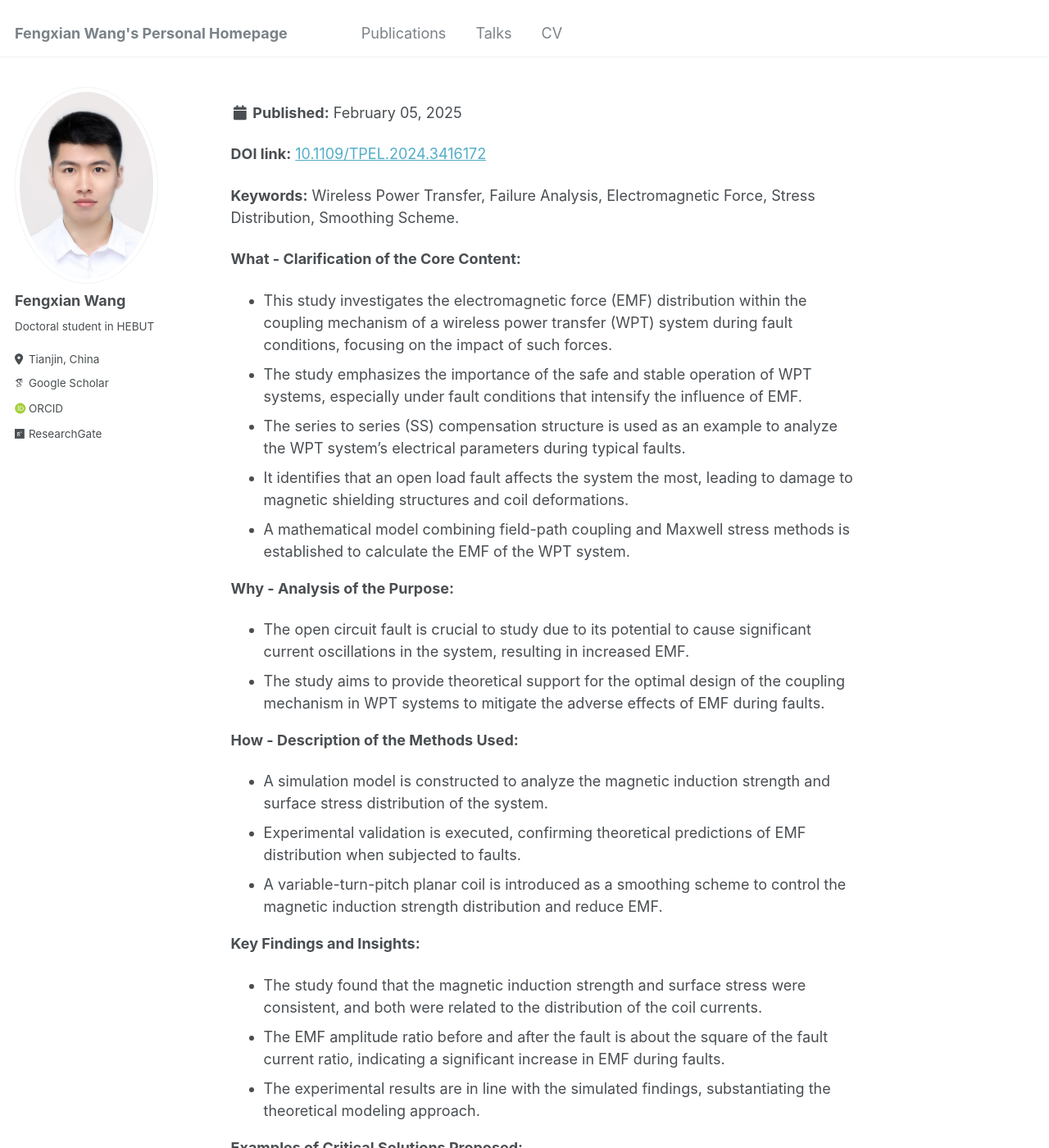
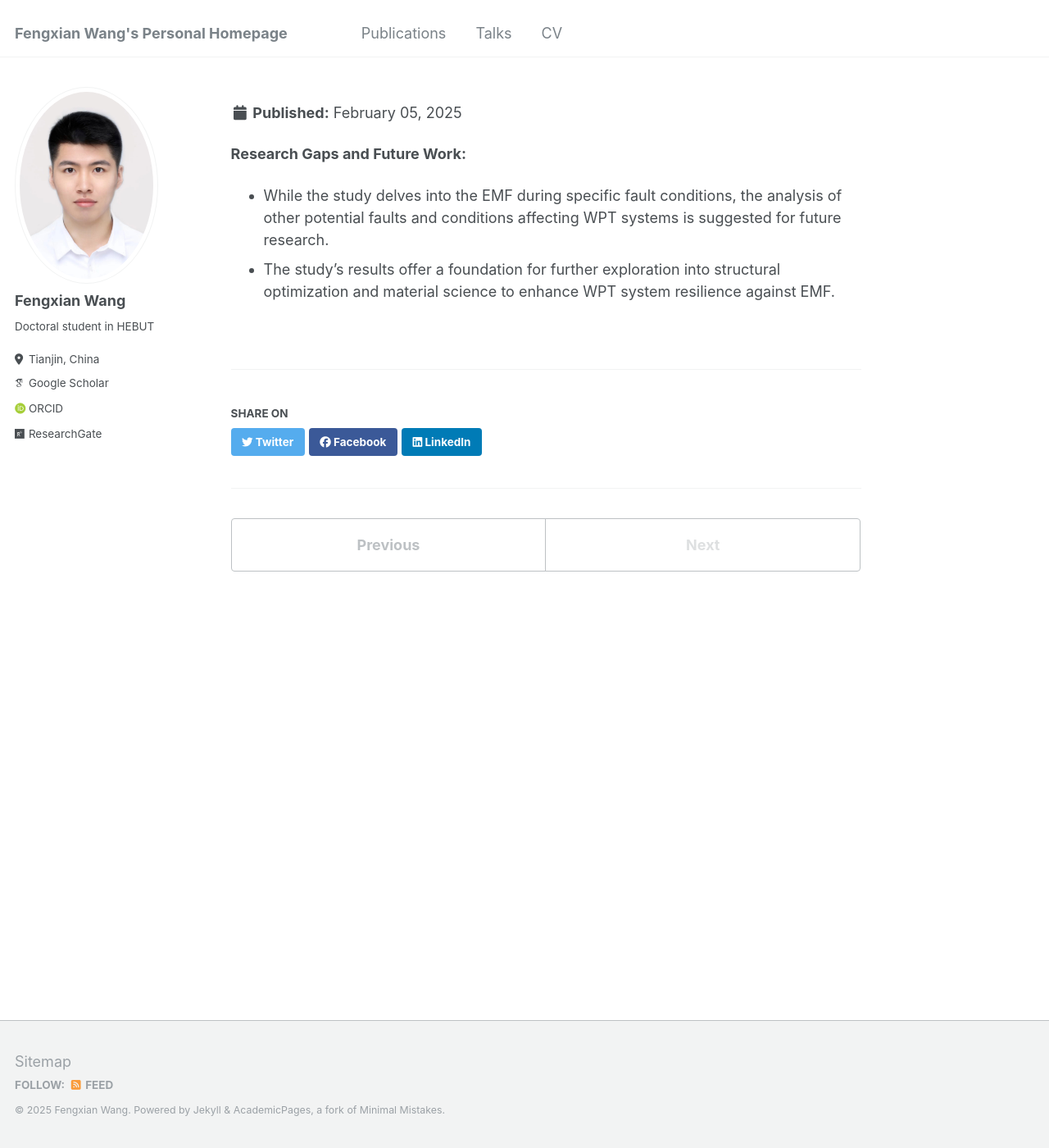
Before and after one commit to Fengxian-wang/note-gen-sync, a Jekyll site: the page built from _publications/2024-6-20.md, in a window 1280 px wide and 1400 px high. Shown: the whole window at 82% size. Built offline with Jekyll 4.4.1, drawn with Linux system fonts in a browser that asks for light colours; some web fonts are replaced; some of the changed text lies outside the part shown.

Commit message:
Update 2024-6-20.md

```diff
--- a/_publications/2024-6-20.md
+++ b/_publications/2024-6-20.md
@@ -10,57 +10,6 @@ paperurl: 'http://fengxian-wang.github.io/files/Paper-Structure Electromagnetic
 citation: 'Fengxian Wang, Qingxin Yang*, Xian Zhang*, Ting Chen, Guangyao Li. Enhancing Misalignment Tolerance in Hybrid Wireless Power Transfer System With Integrated Coupler via Frequency Tuning. <i>IEEE Transactions on Power Electronics</i>. 39(9).'
 ---
 
-**DOI link:**
-[10.1109/TPEL.2024.3416172](https://doi.org/10.1109/TPEL.2024.3416172)
-
-
-
-**Keywords:**
-Wireless Power Transfer, Failure Analysis, Electromagnetic Force, Stress Distribution, Smoothing Scheme.
-
-
-
-**What - Clarification of the Core Content:**
-
-
-
-- This study investigates the electromagnetic force (EMF) distribution within the coupling mechanism of a wireless power transfer (WPT) system during fault conditions, focusing on the impact of such forces.
-- The study emphasizes the importance of the safe and stable operation of WPT systems, especially under fault conditions that intensify the influence of EMF.
-- The series to series (SS) compensation structure is used as an example to analyze the WPT system's electrical parameters during typical faults.
-- It identifies that an open load fault affects the system the most, leading to damage to magnetic shielding structures and coil deformations.
-- A mathematical model combining field-path coupling and Maxwell stress methods is established to calculate the EMF of the WPT system.
-
-
-
-**Why - Analysis of the Purpose:**
-
-- The open circuit fault is crucial to study due to its potential to cause significant current oscillations in the system, resulting in increased EMF.
-- The study aims to provide theoretical support for the optimal design of the coupling mechanism in WPT systems to mitigate the adverse effects of EMF during faults.
-
-
-
-**How - Description of the Methods Used:**
-
-- A simulation model is constructed to analyze the magnetic induction strength and surface stress distribution of the system.
-- Experimental validation is executed, confirming theoretical predictions of EMF distribution when subjected to faults.
-- A variable-turn-pitch planar coil is introduced as a smoothing scheme to control the magnetic induction strength distribution and reduce EMF.
-
-
-
-**Key Findings and Insights:**
-
-- The study found that the magnetic induction strength and surface stress were consistent, and both were related to the distribution of the coil currents.
-- The EMF amplitude ratio before and after the fault is about the square of the fault current ratio, indicating a significant increase in EMF during faults.
-- The experimental results are in line with the simulated findings, substantiating the theoretical modeling approach.
-
-
-
-**Examples of Critical Solutions Proposed:**
-
-- The introduced variable-turn-pitch planar coil, enhanced using the SNOPT algorithm, had a notable effect, reducing the force on the transmission-side coupling mechanism under open circuit faults by 86.24% when compared to equi-turn-pitch planar coils.
-
-- The study demonstrates the practicality of the proposed smoothing scheme by showing the restraint capability of the optimized coil structure.
-
 
 
 **Research Gaps and Future Work:**
```
